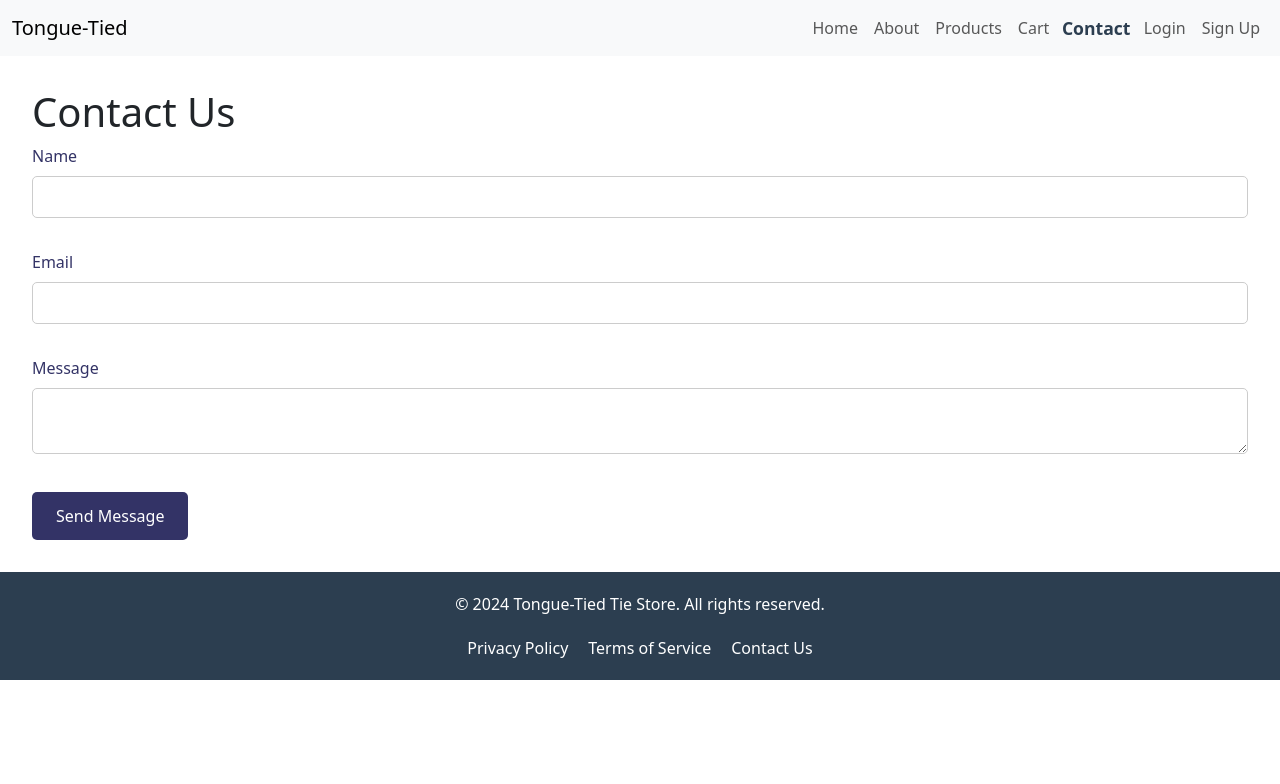
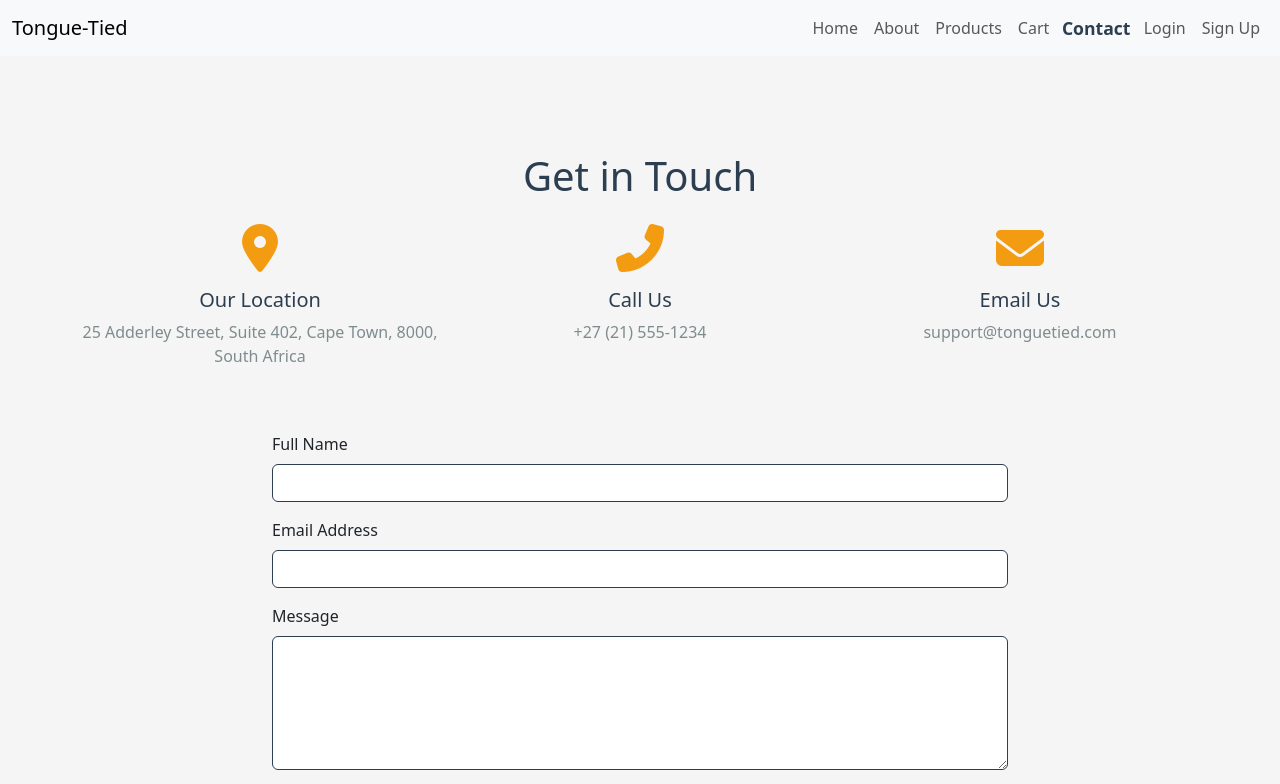
Before and after one commit to zenlee-george/tonguetied, a Vue app: page /contact in a window 1280 px wide. Shown: the top 784 px of the page. Built offline with nearby package versions, Linux system fonts and the light colour scheme.

Commit message:
finished contact

```diff
--- a/src/views/Contact.vue
+++ b/src/views/Contact.vue
@@ -1,82 +1,88 @@
 <template>
-    <div class="contact">
-      <h1>Contact Us</h1>
-      <form @submit.prevent="submitForm">
-        <div class="form-group">
-          <label for="name">Name</label>
-          <input v-model="form.name" id="name" required />
+  <div class="contact-page">
+    <div class="container py-5">
+      <h1 class="text-center mb-4">Get in Touch</h1>
+
+      <div class="row mb-5">
+        <div class="col-md-4 text-center">
+          <i class="fas fa-map-marker-alt contact-icon"></i>
+          <h5>Our Location</h5>
+          <p>25 Adderley Street, Suite 402, Cape Town, 8000, South Africa</p>
         </div>
-        <div class="form-group">
-          <label for="email">Email</label>
-          <input v-model="form.email" id="email" type="email" required />
+        <div class="col-md-4 text-center">
+          <i class="fas fa-phone-alt contact-icon"></i>
+          <h5>Call Us</h5>
+          <p>+27 (21) 555-1234</p>
         </div>
-        <div class="form-group">
-          <label for="message">Message</label>
-          <textarea v-model="form.message" id="message" required></textarea>
+        <div class="col-md-4 text-center">
+          <i class="fas fa-envelope contact-icon"></i>
+          <h5>Email Us</h5>
+          <p>support@tonguetied.com</p>
         </div>
-        <button type="submit">Send Message</button>
+      </div>
+
+      <div class="row justify-content-center">
+        <div class="col-md-8">
+          <form action="https://formspree.io/f/mdknblad" method="POST">
+            <div class="mb-3">
+              <label for="name" class="form-label">Full Name</label>
+              <input type="text" class="form-control" id="name" name="name" required>
+            </div>
+            <div class="mb-3">
+              <label for="email" class="form-label">Email Address</label>
+              <input type="email" class="form-control" id="email" name="email" required>
+            </div>
+            <div class="mb-3">
+              <label for="message" class="form-label">Message</label>
+              <textarea class="form-control" id="message" name="message" rows="5" required></textarea>
+            </div>
+            <div class="text-center">
+              <button type="submit" class="btn btn-primary btn-lg">Send Message</button>
+            </div>
           </form>
+        </div>
+      </div>
+    </div>
   </div>
 </template>
 
 <script>
-  import { ref } from 'vue';
-
 export default {
-    name: 'Contact',
-    setup() {
-      const form = ref({
-        name: '',
-        email: '',
-        message: '',
-      });
-
-      const submitForm = () => {
-        alert(`Message sent from ${form.value.name}`);
-        form.value.name = '';
-        form.value.email = '';
-        form.value.message = '';
-      };
-
-      return {
-        form,
-        submitForm,
-      };
-    },
+  name: "Contact",
 };
 </script>
 
 <style scoped>
-  .contact {
-    padding: 2rem;
-    background-color: #ffffff;
+.contact-page {
+  background-color: #f5f5f5;
+  padding: 3rem 0;
 }
 
-  .form-group {
+.contact-icon {
+  font-size: 3rem;
+  color: #f39c12; /* Gold color for icons */
   margin-bottom: 1rem;
 }
 
-  form label {
-    display: block;
-    margin-bottom: 0.5rem;
-    color: #333366;
+h1, h5 {
+  color: #2c3e50; /* Navy Blue */
 }
 
-  form input,
-  form textarea {
-    width: 100%;
-    padding: 0.5rem;
-    border: 1px solid #ccc;
-    border-radius: 5px;
-    margin-bottom: 1rem;
+p {
+  color: #7f8c8d; /* Soft Gray */
 }
 
-  button {
-    padding: 0.75rem 1.5rem;
-    background-color: #333366;
-    color: #ffffff;
-    border: none;
-    border-radius: 5px;
-    cursor: pointer;
+.form-control {
+  border-color: #2c3e50; /* Navy Blue */
+}
+
+.btn-primary {
+  background-color: #2c3e50; /* Navy Blue */
+  border-color: #2c3e50;
+}
+
+.btn-primary:hover {
+  background-color: #1a242f; /* Darker Navy Blue */
+  border-color: #1a242f;
 }
 </style>
```
Lines whose indentation alone changed are shown as unchanged.
